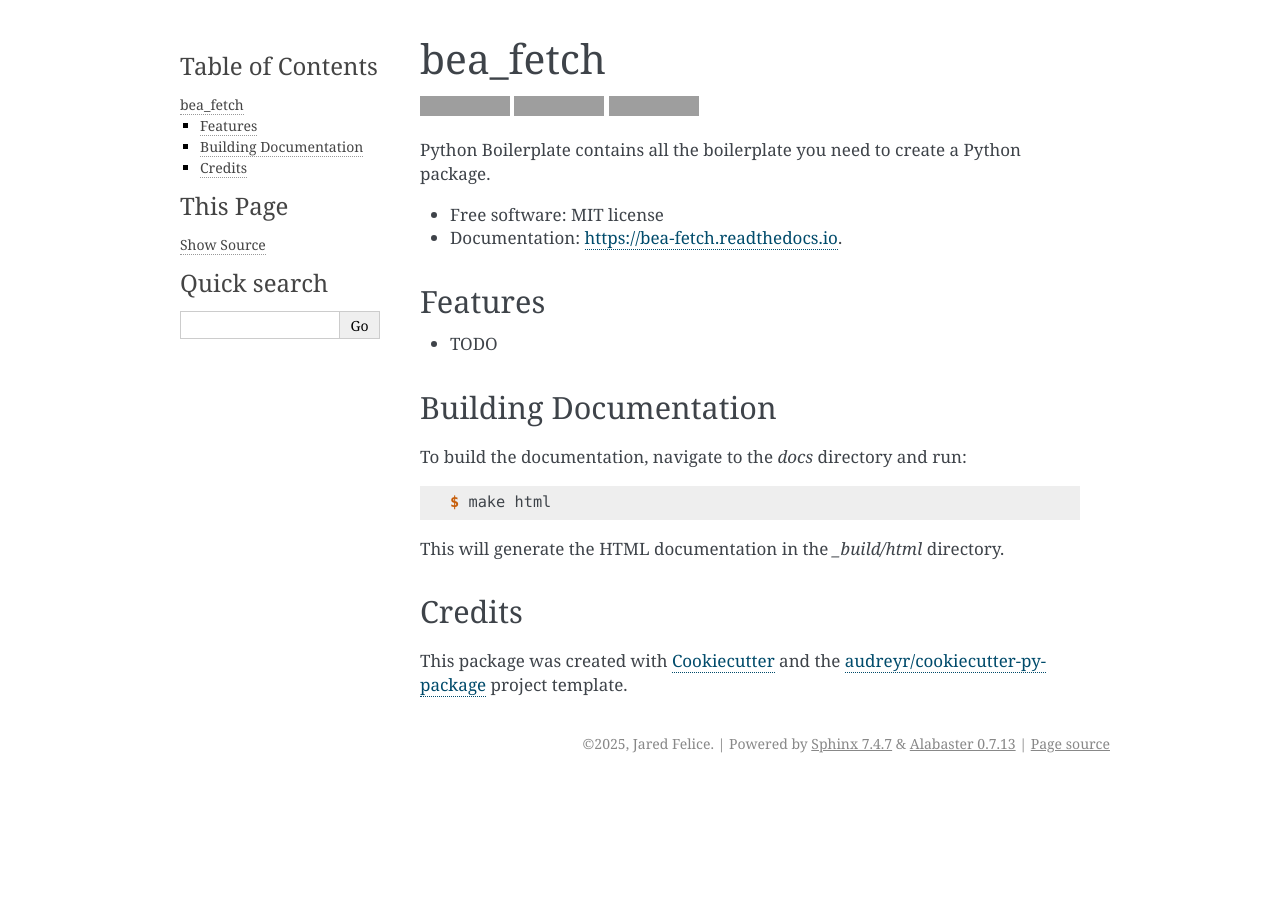
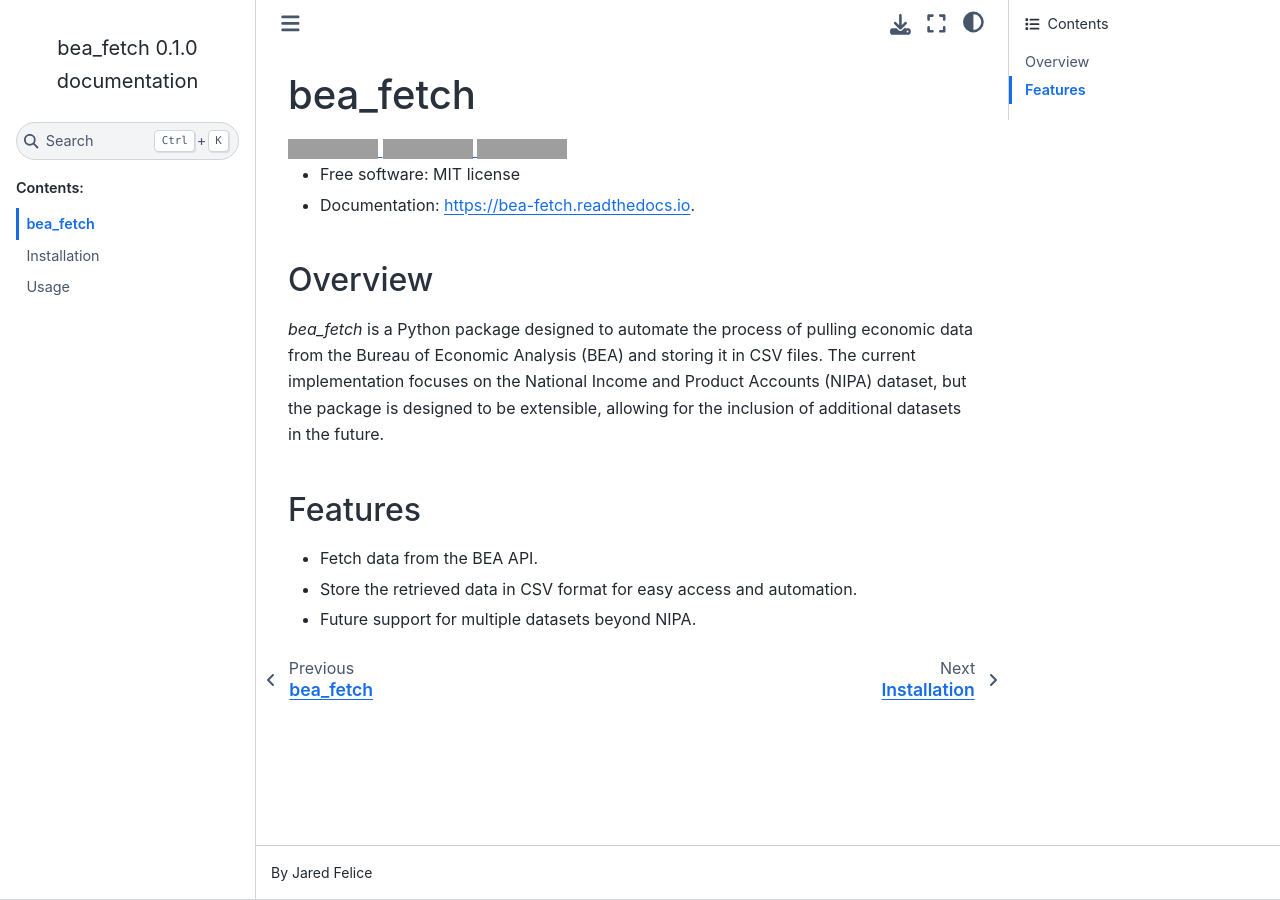
Before and after one commit to jmfelice/bea_fetch, a Sphinx documentation site: the page built from docs/readme.rst, in a window 1280 px wide. Built offline with Sphinx 7.4.7 and the Sphinx Book theme 1.1.4, drawn with Linux system fonts in a browser that asks for light colours; grey boxes are pictures that could not be loaded.

Commit message:
updated documentation

```diff
--- a/README.rst
+++ b/README.rst
@@ -13,36 +13,19 @@ bea_fetch
         :target: https://bea-fetch.readthedocs.io/en/latest/?version=latest
         :alt: Documentation Status
 
+* Free software: MIT license
+* Documentation: https://bea-fetch.readthedocs.io.
 
 
+Overview
+--------
 
-Python Boilerplate contains all the boilerplate you need to create a Python package.
-
-
-* Free software: MIT license
-* Documentation: https://bea-fetch.readthedocs.io.
+`bea_fetch` is a Python package designed to automate the process of pulling economic data from the Bureau of Economic Analysis (BEA) and storing it in CSV files. The current implementation focuses on the National Income and Product Accounts (NIPA) dataset, but the package is designed to be extensible, allowing for the inclusion of additional datasets in the future.
 
 
 Features
 --------
 
-* TODO
-
-Building Documentation
-----------------------
-
-To build the documentation, navigate to the `docs` directory and run:
-
-.. code-block:: console
-
-    $ make html
-
-This will generate the HTML documentation in the `_build/html` directory.
-
-Credits
--------
-
-This package was created with Cookiecutter_ and the `audreyr/cookiecutter-pypackage`_ project template.
-
-.. _Cookiecutter: https://github.com/audreyr/cookiecutter
-.. _`audreyr/cookiecutter-pypackage`: https://github.com/audreyr/cookiecutter-pypackage
+- Fetch data from the BEA API.
+- Store the retrieved data in CSV format for easy access and automation.
+- Future support for multiple datasets beyond NIPA.
--- a/docs/conf.py
+++ b/docs/conf.py
@@ -47,7 +47,7 @@ master_doc = 'index'
 
 # General information about the project.
 project = 'bea_fetch'
-copyright = "2025, Jared Felice"
+copyright = ""
 author = "Jared Felice"
 
 # The version info for the project you're documenting, acts as replacement
@@ -64,7 +64,7 @@ release = bea_fetch.__version__
 #
 # This is also used if you do content translation via gettext catalogs.
 # Usually you set "language" from the command line for these cases.
-language = None
+language = 'en'
 
 # List of patterns, relative to source directory, that match files and
 # directories to ignore when looking for source files.
@@ -83,18 +83,22 @@ todo_include_todos = False
 # The theme to use for HTML and HTML Help pages.  See the documentation for
 # a list of builtin themes.
 #
-html_theme = 'alabaster'
+html_theme = 'sphinx_book_theme'
 
 # Theme options are theme-specific and customize the look and feel of a
 # theme further.  For a list of options available for each theme, see the
 # documentation.
 #
-# html_theme_options = {}
+html_theme_options = {
+    'repository_url': 'https://github.com/jmfelice/bea_fetch',
+    'path_to_docs': 'docs',
+    'navigation_with_keys': True,
+}
 
 # Add any paths that contain custom static files (such as style sheets) here,
 # relative to this directory. They are copied after the builtin static files,
 # so a file named "default.css" will overwrite the builtin "default.css".
-html_static_path = ['_static']
+# html_static_path = ['_static']
 
 
 # -- Options for HTMLHelp output ---------------------------------------
```
Also changed, not shown: docs/index.rst (+10 -9 lines), docs/installation.rst (+0 -19 lines).
